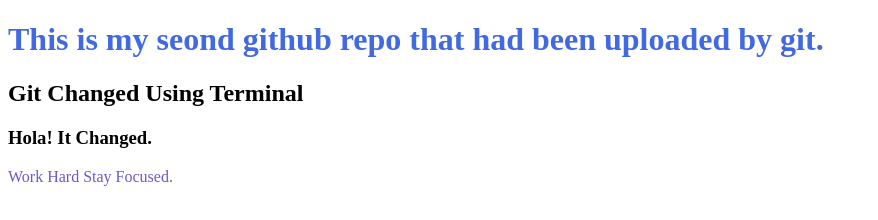
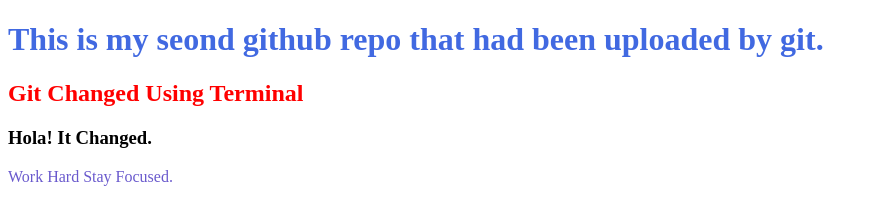
Before and after one commit to roufhasan/my-second-repo, a plain HTML site: page index.html in a window 1280 px wide. Shown: the whole page, without its empty margins (0-878 px from the left). Drawn offline with Linux system fonts and the light colour scheme.

Commit message:
color changed

```diff
--- a/style.css
+++ b/style.css
@@ -1,5 +1,9 @@
 h1 {
   color: royalblue;
+}
+h2 {
+  font-size: 1.5rem;
+  color: red;
 }
 p {
   color: slateblue;
```
